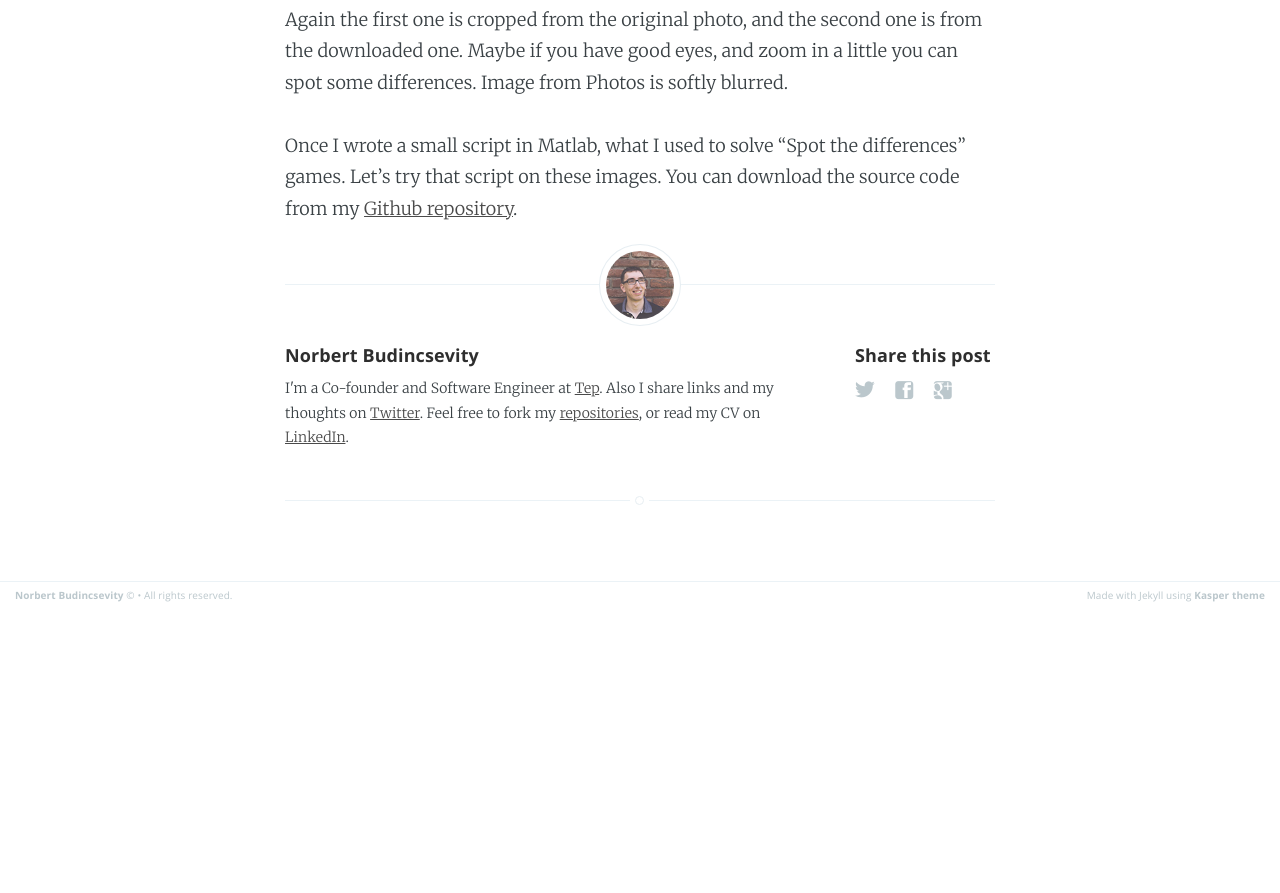
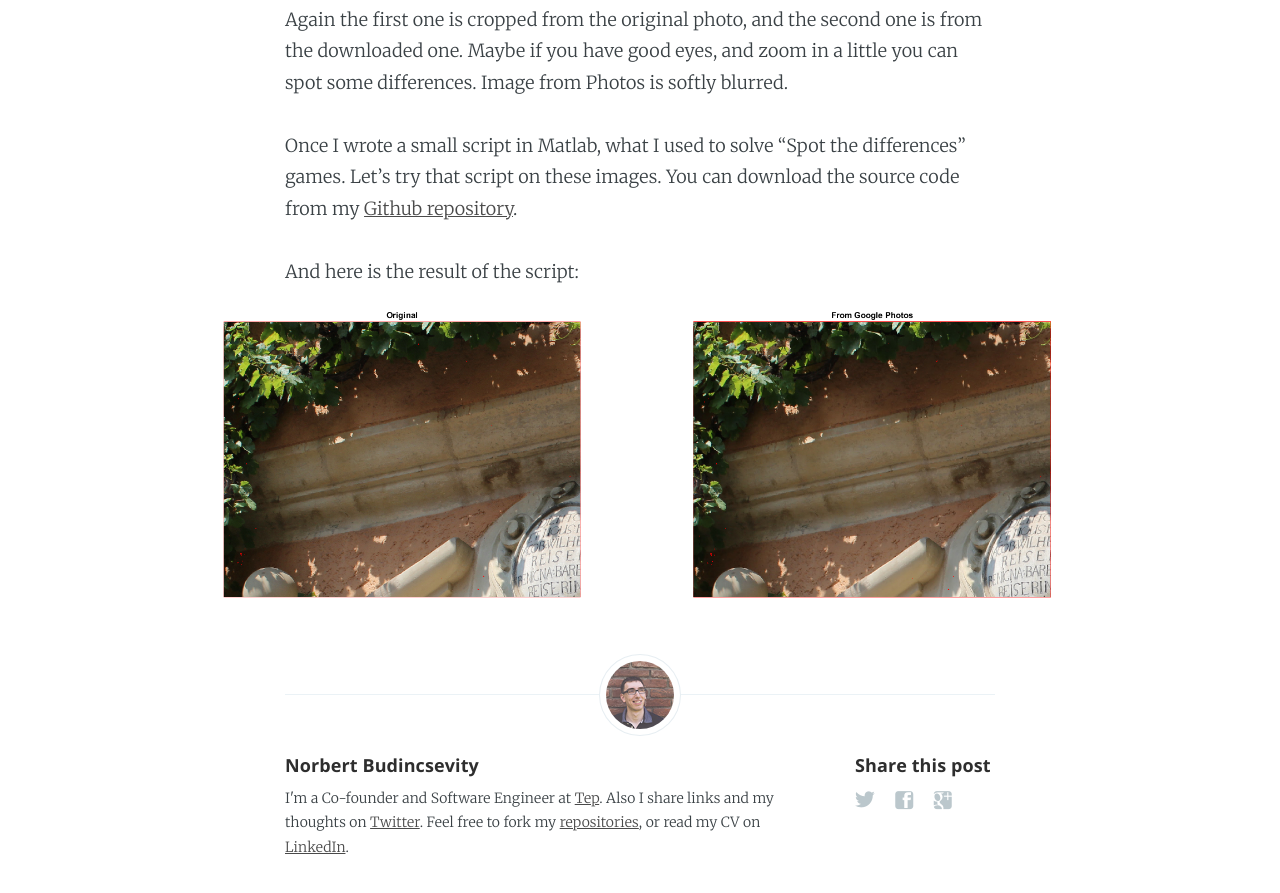
Before and after one commit to Budincsevity/budincsevity.github.io, a Jekyll site: the page built from _posts/2015-08-17-google-photos-compression.markdown, in a window 1280 px wide and 900 px high, scrolled down 2981 px. Shown: the top 893 px of the window. Built offline with Jekyll 4.4.1, drawn with Linux system fonts in a browser that asks for light colours; Markdown is read by kramdown in place of the engine named in the settings; before the commit the page ends 3590 px from its top, so only the background shows below that.

Commit message:
Update post

```diff
--- a/_posts/2015-08-17-google-photos-compression.markdown
+++ b/_posts/2015-08-17-google-photos-compression.markdown
@@ -26,3 +26,6 @@ The first one is the original, and the second one is from Google Photos. I can't
 Again the first one is cropped from the original photo, and the second one is from the downloaded one. Maybe if you have good eyes, and zoom in a little you can spot some differences. Image from Photos is softly blurred.
 
 Once I wrote a small script in Matlab, what I used to solve "Spot the differences" games. Let's try that script on these images. You can download the source code from my [Github repository](https://github.com/Budincsevity/Spot-the-difference).
+
+And here is the result of the script:
+![Result](https://github.com/Budincsevity/budincsevity.github.io/raw/master/assets/images/result.png "Result")
```
